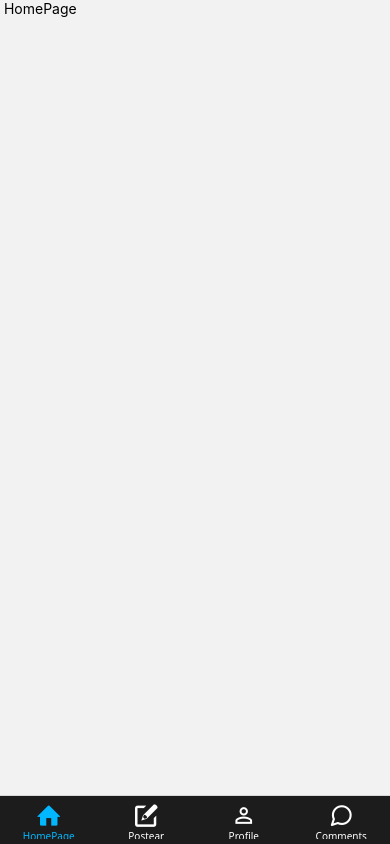
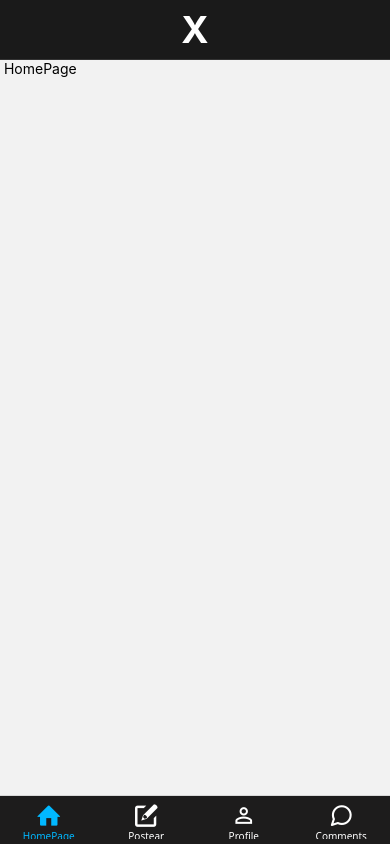
Before and after one commit to martinamicaliczka/tpX, a React Native app: screen /TabNavigator in a window 390 px wide. Built offline with nearby package versions, Linux system fonts and the light colour scheme.

Commit message:
tenemos header

```diff
--- a/App.js
+++ b/App.js
@@ -1,10 +1,21 @@
+import React from 'react';
+import { View, StyleSheet } from 'react-native';
 import { NavigationContainer } from "@react-navigation/native";
 import StackNavigator from "./src/navigation/StackNavigator";
+import Header from './src/components/Header';
 
 export default function App() {
   return (
-    <NavigationContainer>
-      <StackNavigator/>
-    </NavigationContainer>
+    <View style={styles.container}>
+      <Header/>
+      <NavigationContainer>
+        <StackNavigator/>
+      </NavigationContainer>
+    </View>
   );
 }
+const styles = StyleSheet.create({
+  container: {
+    flex: 1,
+  },
+});
--- /dev/null
+++ b/src/components/Header.js
@@ -0,0 +1,34 @@
+import React from 'react';
+import { View, Text, StyleSheet, Image } from 'react-native';
+
+export default function Header() {
+    return (
+        <View style={styles.safeArea}>
+        <View style={styles.container}>
+            <Text style={styles.title}>X</Text>
+            <Image
+            />
+        </View>
+        </View>
+    );
+}
+
+const styles = StyleSheet.create({
+    safeArea: {
+        backgroundColor: '#1a1a1a',
+    },
+    container: {
+        height: 60,
+        width: '100%',
+        flexDirection: 'row',
+        alignItems: 'center',
+        justifyContent: 'center',
+        borderBottomWidth: 1,
+        borderBottomColor: '#333',
+    },
+    title: {
+        color: 'white',
+        fontSize: 37,
+        fontWeight: 'bold',
+    },
+});
```
